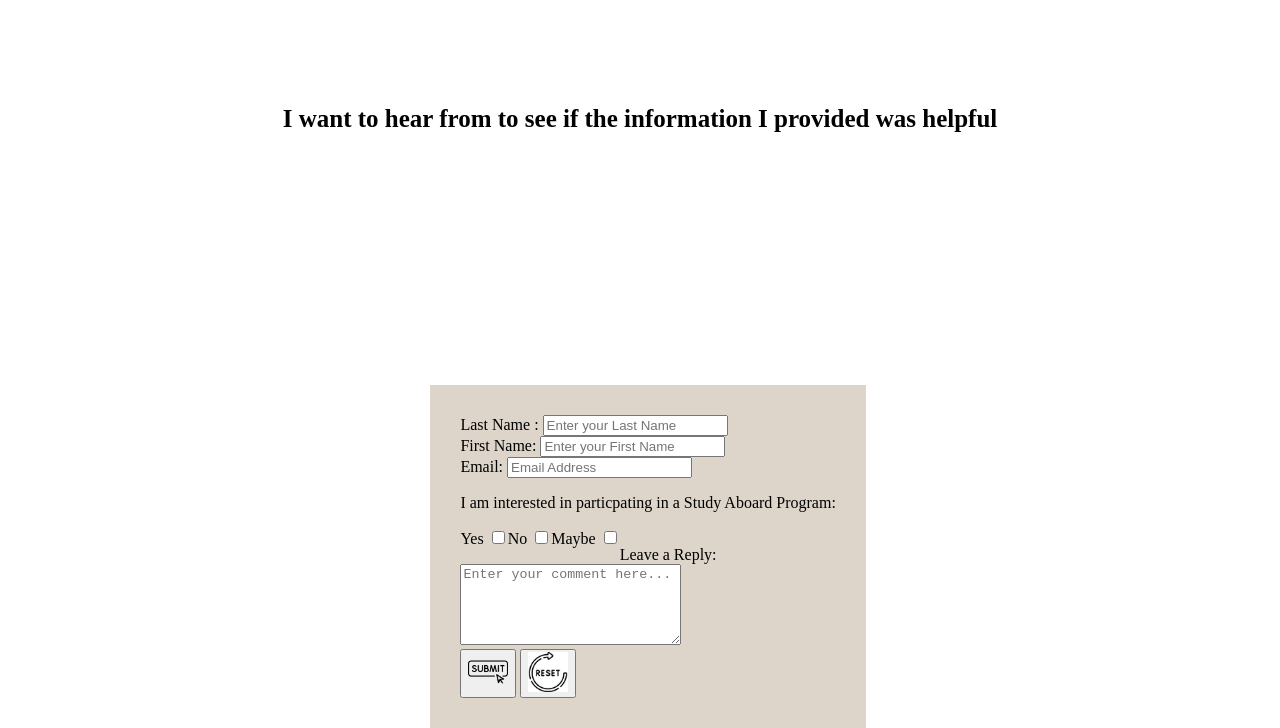
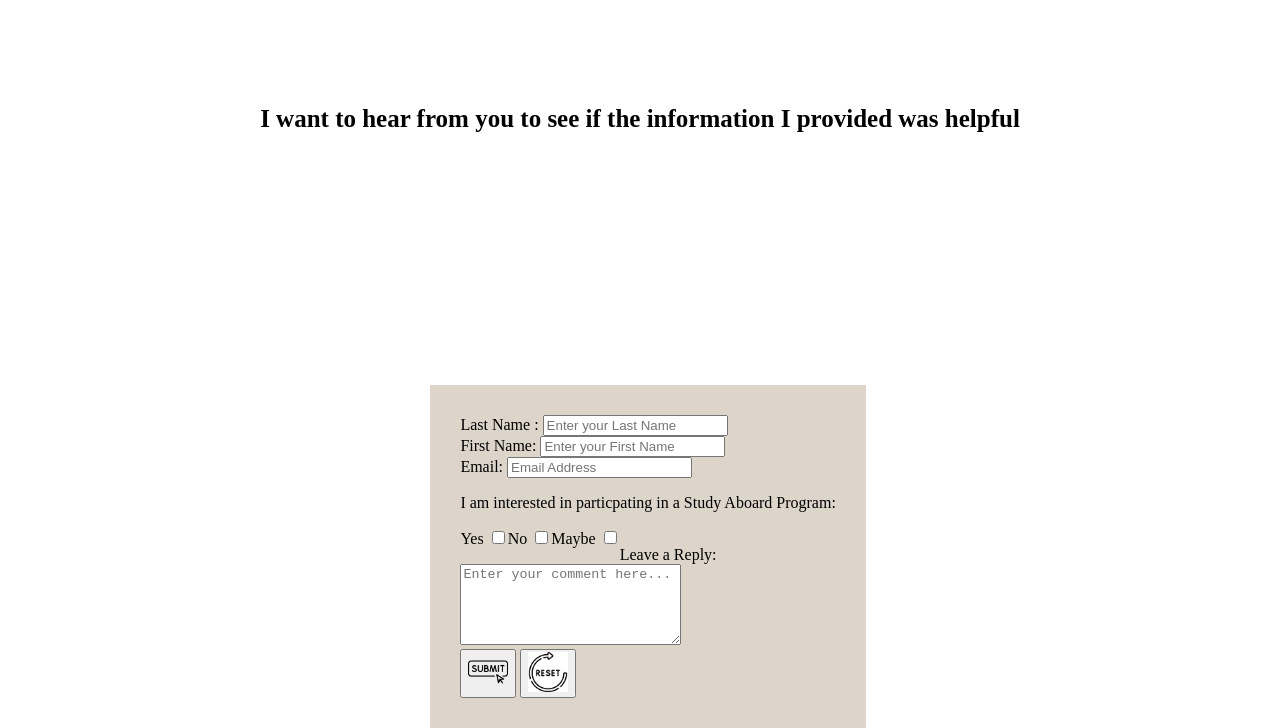
Before and after one commit to kreid1babsonedu/Project, a plain HTML site: page contact.html in a window 1280 px wide. Shown: the part 198-926 px from the top of the page. Drawn offline with Linux system fonts and the light colour scheme.

Commit message:
Update contact.html

```diff
--- a/contact.html
+++ b/contact.html
@@ -48,7 +48,7 @@
 
 
     <h1>Your Feedback</h1>
-    <h2>I want to hear from to see if the information I provided was helpful</h2>
+    <h2>I want to hear from you to see if the information I provided was helpful</h2>
     <form action="https://oim-apis.herokuapp.com/form2" method="post">
         <label for="last name">Last Name :</label>
         <input
```
